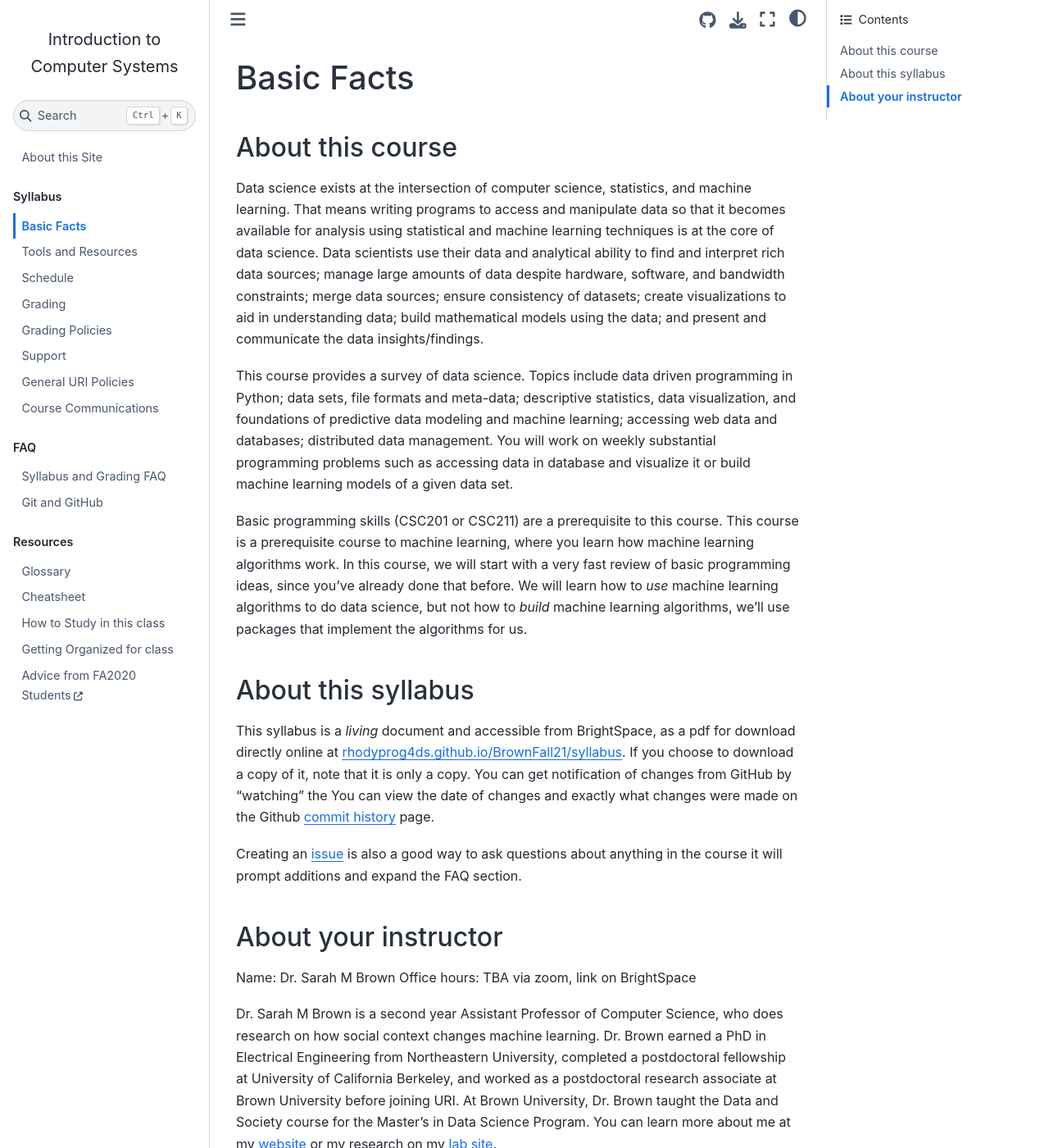
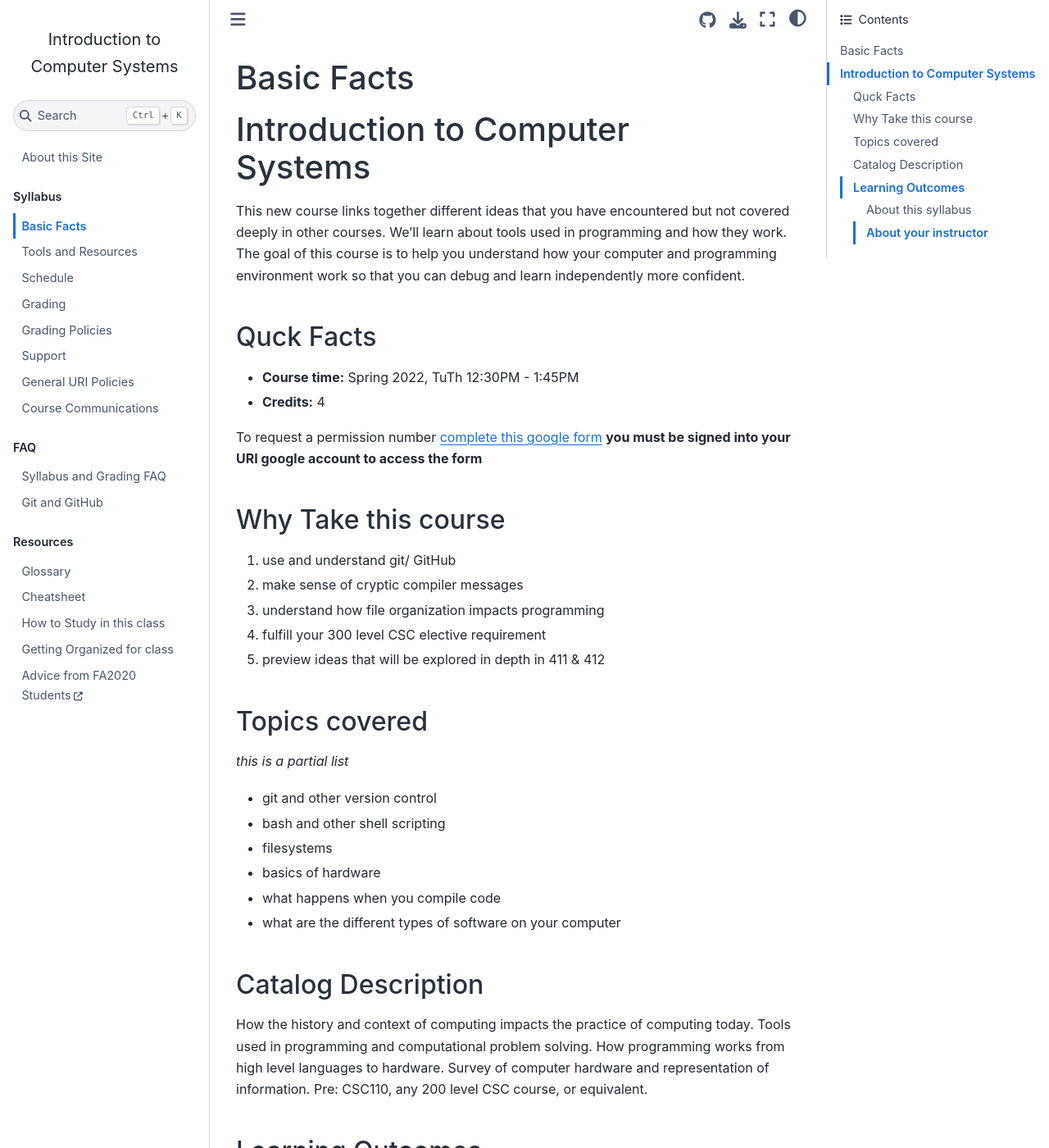
Before and after one commit to introcompsys/spring2022, a Jupyter Book: the page built from syllabus/about.md, in a window 1280 px wide and 1400 px high. Shown: the whole window at 82% size. Built offline with Jupyter Book 1.0.4 settings and Sphinx 7.4.7 and the Sphinx Book theme 1.1.4, drawn with Linux system fonts in a browser that asks for light colours; pages that are not in the unit, such as notebooks, are missing from menus; some of the changed text lies outside the part shown.

Commit message:
update about, closes #2

```diff
--- a/syllabus/about.md
+++ b/syllabus/about.md
@@ -1,35 +1,69 @@
 # Basic Facts
 
-### About this course
+# Introduction to Computer Systems
 
-Data science exists at the intersection of computer science, statistics, and machine
-learning. That means writing programs to access and manipulate data so that it becomes
-available for analysis using statistical and machine learning techniques is at the core of
-data science. Data scientists use their data and analytical ability to find and interpret rich
-data sources; manage large amounts of data despite hardware, software, and bandwidth
-constraints; merge data sources; ensure consistency of datasets; create visualizations to
-aid in understanding data; build mathematical models using the data; and present and
-communicate the data insights/findings.
-
-This course provides a survey of data science. Topics include data driven programming
-in Python; data sets, file formats and meta-data; descriptive statistics, data visualization,
-and foundations of predictive data modeling and machine learning; accessing web data
-and databases; distributed data management. You will work on weekly substantial
-programming problems such as accessing data in database and visualize it or build
-machine learning models of a given data set.
+This new course links together different ideas that you have encountered but not covered
+deeply in other courses.  We'll learn about tools used in programming and how they
+work. The goal of this course is to help you understand how your computer and programming
+environment work so that you can debug and learn independently more confident.
 
 
-Basic programming skills (CSC201 or CSC211) are a prerequisite to this course. This course is a prerequisite course to machine learning, where you learn how machine learning algorithms work. In this course, we will start with a very fast review of basic programming ideas, since you've already done that before. We will learn how to *use* machine learning algorithms to do data science, but not how to *build* machine learning algorithms, we'll use packages that implement the algorithms for us.
+## Quck Facts
+
+- **Course time:** Spring 2022, TuTh 12:30PM - 1:45PM
+- **Credits:** 4
+
+
+
+To request a permission number [complete this google form](https://forms.gle/eVrmK9SBKYqpCNk99)
+**you must be signed into your URI google account to access the form**
+
+## Why Take this course
+
+1. use and understand git/ GitHub
+1. make sense of cryptic compiler messages
+1. understand how file organization impacts programming
+1. fulfill your 300 level CSC elective requirement
+1. preview ideas that will be explored in depth in 411 & 412
+
+## Topics covered
+
+_this is a partial list_
+- git and other version control
+- bash and other shell scripting
+- filesystems
+- basics of hardware
+- what happens when you compile code
+- what are the different types of software on your computer
+
+
+## Catalog Description
+
+
+How the history and context of computing impacts the practice of computing today. Tools used in
+programming and computational problem solving. How programming works from high level
+languages to hardware. Survey of computer hardware and representation of information.
+Pre: CSC110, any 200 level CSC course, or equivalent.
+
+## Learning Outcomes
+
+By the end of the semester, students will be able to:
+
+1. Differentiate the different classes of tools used in computer science in terms of their features, roles, and how they interact and justify positions and preferences among popular tools
+1. Identify the computational pipeline from hardware to high level programming language
+1. Discuss implications of choices across levels of abstraction
+1. Describe the context under which essential components of computing systems were developed and explain the impact of that context on the systems.
 
 
 
 ### About this syllabus
 
-This syllabus is a *living*  document and accessible from BrightSpace, as a pdf for download directly online at [rhodyprog4ds.github.io/BrownFall21/syllabus](https://rhodyprog4ds.github.io/BrownFall21/syllabus/). If you choose to download a copy of it, note that it is only a copy. You can get notification of changes from GitHub by "watching" the
-{{ '[repository](https://github.com/rhodyprog4ds/{/{repo})'.format(repo=repo_name) }}
+<!-- This syllabus is a *living*  document and accessible from BrightSpace, as a pdf for download directly online at [introcompsys.github.io/BrownFall21/syllabus](https://rhodyprog4ds.github.io/BrownFall21/syllabus/). If you choose to download a copy of it, note that it is only a copy.  -->
+You can get notification of changes from GitHub by "watching" the
+{{ '[repository](https://github.com/introcompsys/{/{repo})'.format(repo=repo_name) }}
 You can view the date of changes and exactly what changes were made on the Github {{ repo_commits}} page.
 
-Creating an {{ repo_issue }} is also a good way to ask questions about anything in the course it will prompt additions and expand the FAQ section.
+Creating an {{ repo_issue }} is also a good way to ask questions about anything in the course it will prompt additions and expand the FAQ section. That will be linked when sovle and you will get a notification at that time.
 
 
 ### About your instructor
```
